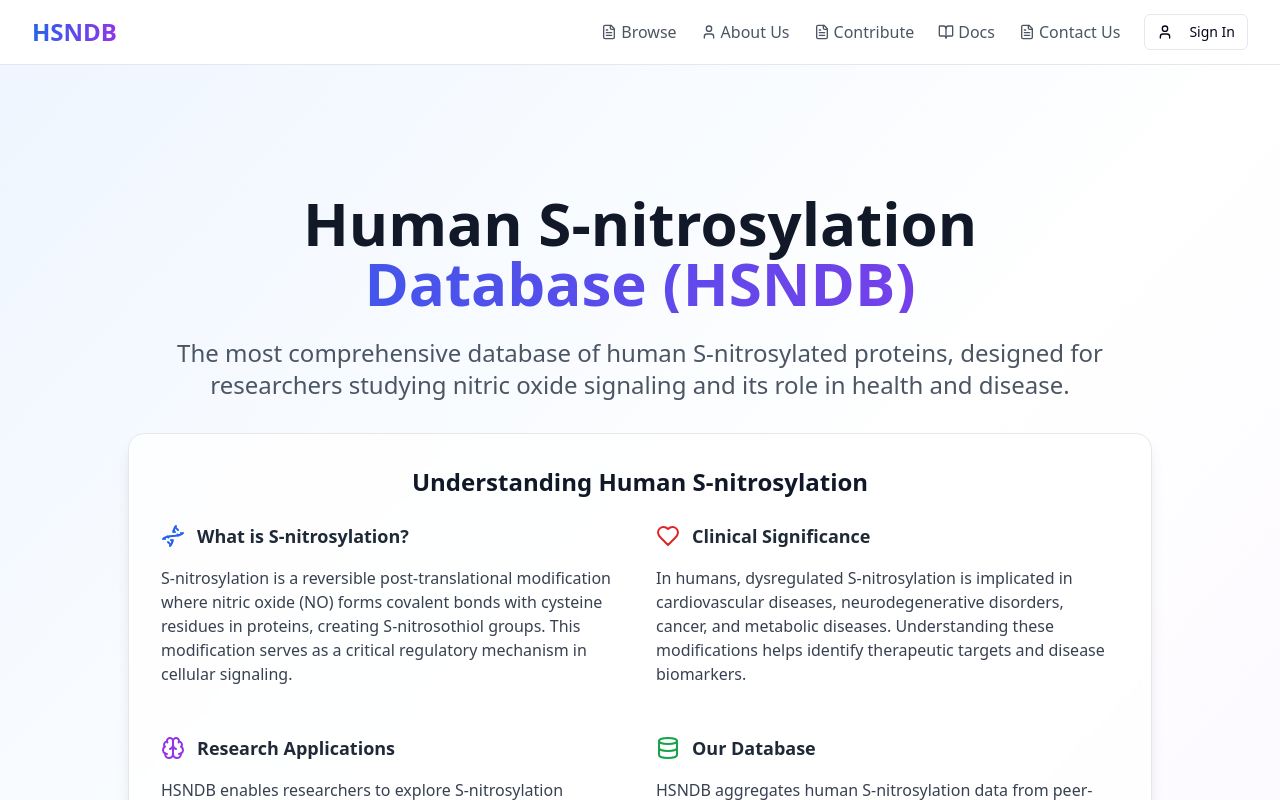
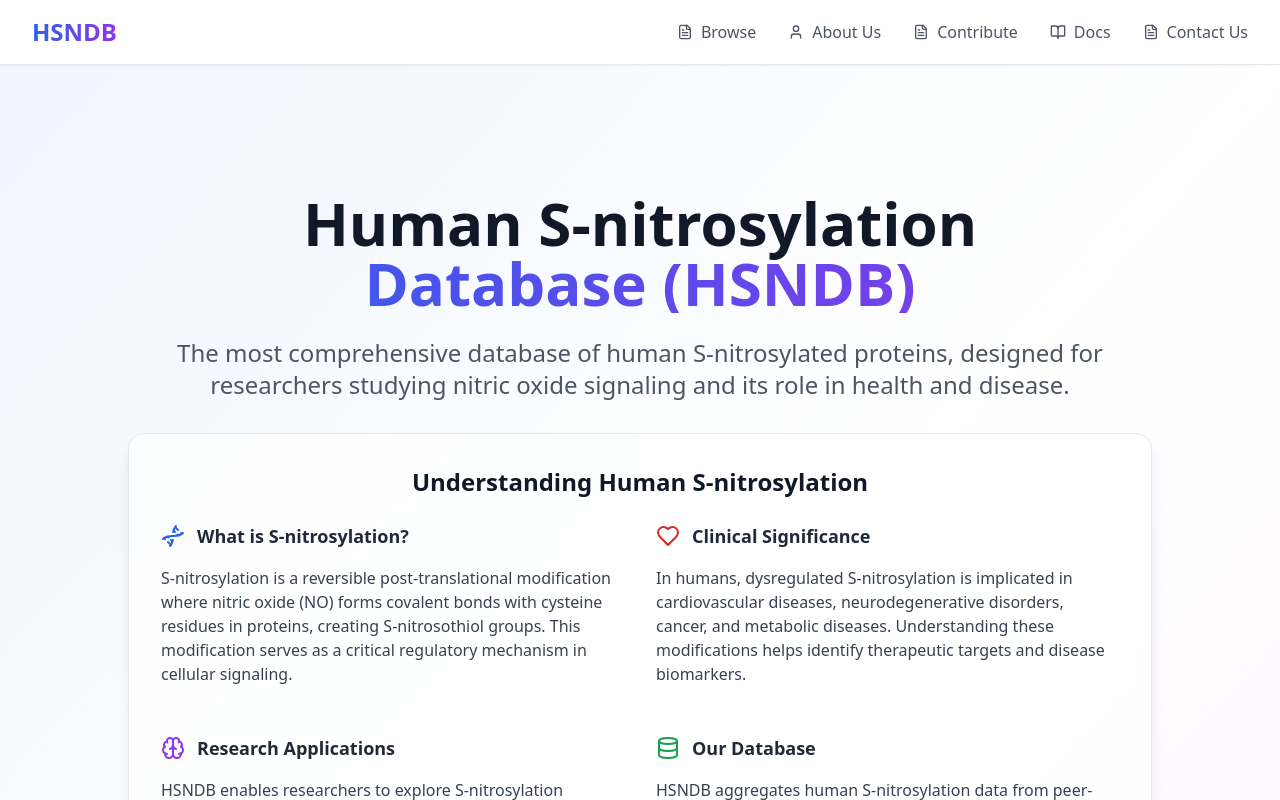
Before and after one commit to Tarif-dev/hsndb, a React (Vite) app: page / in a window 1280 px wide. Shown: the top 800 px of the page. Built offline with nearby package versions, Linux system fonts and the light colour scheme.

Commit message:
Remove sign-in button and improve navbar styling
Removed the sign-in button from the navbar and improved its overall appearance.

```diff
--- a/src/components/Navigation.tsx
+++ b/src/components/Navigation.tsx
@@ -1,3 +1,4 @@
+
 import React, { useState } from 'react';
 import { Menu, X, User, BookOpen, FileText } from 'lucide-react';
 import { Button } from '@/components/ui/button';
@@ -14,34 +15,30 @@ const Navigation = () => {
   ];
 
   return (
-    <nav className="bg-white/95 backdrop-blur-md border-b border-gray-200 sticky top-0 z-50">
+    <nav className="bg-white/95 backdrop-blur-md border-b border-gray-200 sticky top-0 z-50 shadow-sm">
       <div className="max-w-7xl mx-auto px-4 sm:px-6 lg:px-8">
         <div className="flex justify-between items-center h-16">
           {/* Logo */}
           <div className="flex items-center">
             <div className="flex-shrink-0">
-              <a href='/' className="text-2xl font-bold bg-gradient-to-r from-blue-600 to-purple-600 bg-clip-text text-transparent">
+              <a href='/' className="text-2xl font-bold bg-gradient-to-r from-blue-600 to-purple-600 bg-clip-text text-transparent hover:from-blue-700 hover:to-purple-700 transition-all duration-200">
                 HSNDB
               </a>
             </div>
           </div>
 
           {/* Desktop Navigation */}
-          <div className="hidden md:flex items-center space-x-6">
+          <div className="hidden md:flex items-center space-x-8">
             {navItems.map((item) => (
               <a
                 key={item.label}
                 href={item.href}
-                className="flex items-center space-x-1 text-gray-600 hover:text-blue-600 transition-colors duration-200"
+                className="flex items-center space-x-2 text-gray-600 hover:text-blue-600 transition-all duration-200 font-medium hover:scale-105 transform"
               >
                 <item.icon className="h-4 w-4" />
-                <span className="font-medium">{item.label}</span>
+                <span>{item.label}</span>
               </a>
             ))}
-            <Button variant="outline" size="sm" className="flex items-center space-x-2">
-              <User className="h-4 w-4" />
-              <span>Sign In</span>
-            </Button>
           </div>
 
           {/* Mobile menu button */}
@@ -50,6 +47,7 @@ const Navigation = () => {
               variant="ghost"
               size="sm"
               onClick={() => setIsMenuOpen(!isMenuOpen)}
+              className="hover:bg-gray-100"
             >
               {isMenuOpen ? <X className="h-6 w-6" /> : <Menu className="h-6 w-6" />}
             </Button>
@@ -58,23 +56,19 @@ const Navigation = () => {
 
         {/* Mobile Navigation */}
         {isMenuOpen && (
-          <div className="md:hidden">
-            <div className="px-2 pt-2 pb-3 space-y-1 bg-white border-t border-gray-200">
+          <div className="md:hidden animate-fade-in">
+            <div className="px-2 pt-2 pb-4 space-y-2 bg-white border-t border-gray-200 shadow-lg rounded-b-lg">
               {navItems.map((item) => (
                 <a
                   key={item.label}
                   href={item.href}
-                  className="flex items-center space-x-2 px-3 py-2 text-gray-600 hover:text-blue-600 hover:bg-gray-50 rounded-md transition-colors duration-200"
+                  className="flex items-center space-x-3 px-4 py-3 text-gray-600 hover:text-blue-600 hover:bg-blue-50 rounded-lg transition-all duration-200 font-medium"
+                  onClick={() => setIsMenuOpen(false)}
                 >
                   <item.icon className="h-5 w-5" />
                   <span>{item.label}</span>
                 </a>
               ))}
-
-              <Button variant="outline" className="w-full mt-4 flex items-center justify-center space-x-2">
-                <User className="h-4 w-4" />
-                <span>Sign In</span>
-              </Button>
             </div>
           </div>
         )}
```
